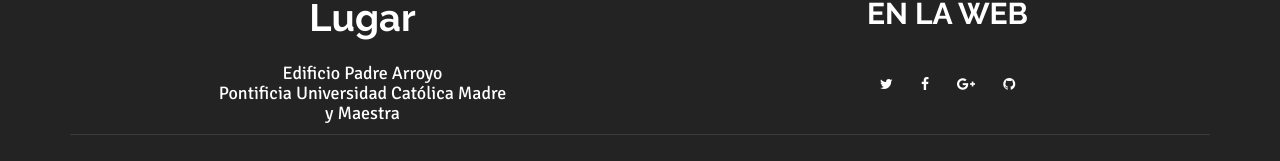
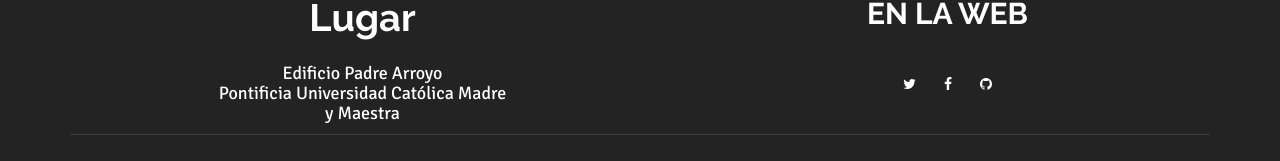
Before and after one commit to BarcampRD/Barcamp2016, a plain HTML site: page index.html in a window 1280 px wide. Shown: the part 1892-2053 px from the top of the page. Drawn offline with nearby package versions, Linux system fonts and the light colour scheme; some packages are replaced by stand-ins of ours.

Commit message:
Quitando logo de google +

```diff
--- a/index.html
+++ b/index.html
@@ -179,7 +179,6 @@
                                     <div align="center">
                                         <a href="https://twitter.com/BarCampRD" target="_blank" style="color:#fff"><i class="fa fa-twitter"></i></a>
                                         <a href="https://www.facebook.com/barcamprd" target="_blank" style="color:#fff;padding-left:25px"><i class="fa fa-facebook"></i></a>
-                                        <a href="https://plus.google.com/109231528433843406120" target="_blank" style="color:#fff;padding-left:25px"><i class="fa fa-google-plus"></i></a>
                                         <a href="https://github.com/BarcampRD/" target="_blank" style="color:#fff;padding-left:25px"><i class="fa fa-github"></i></a>
                                     </div>
                                 </div>
```
